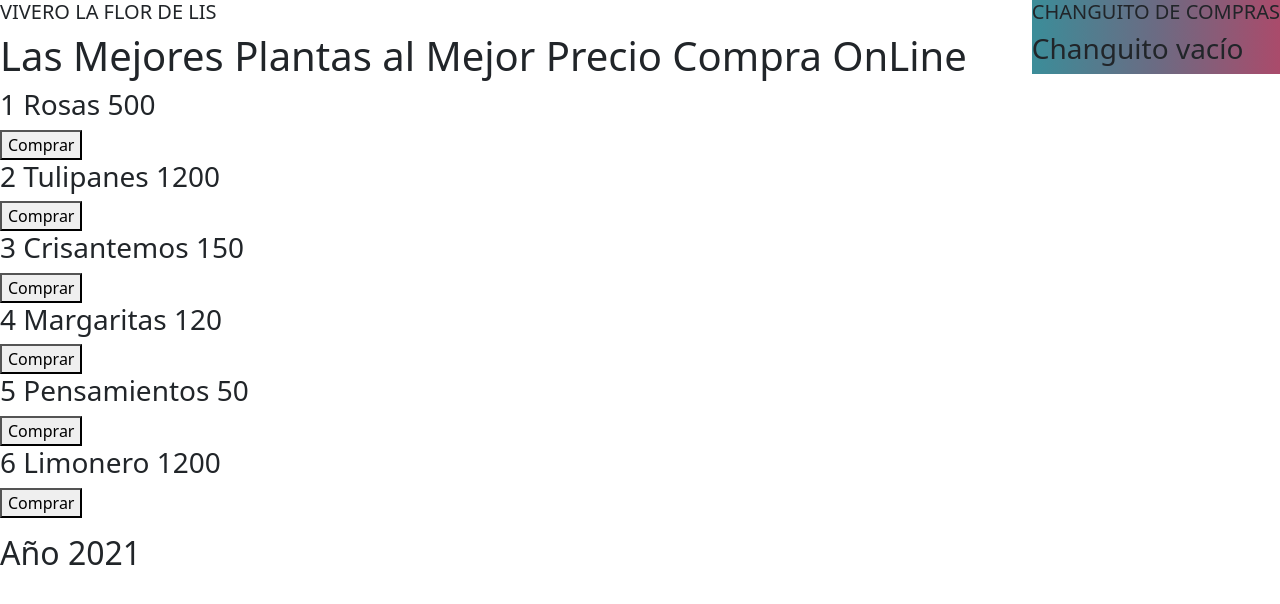
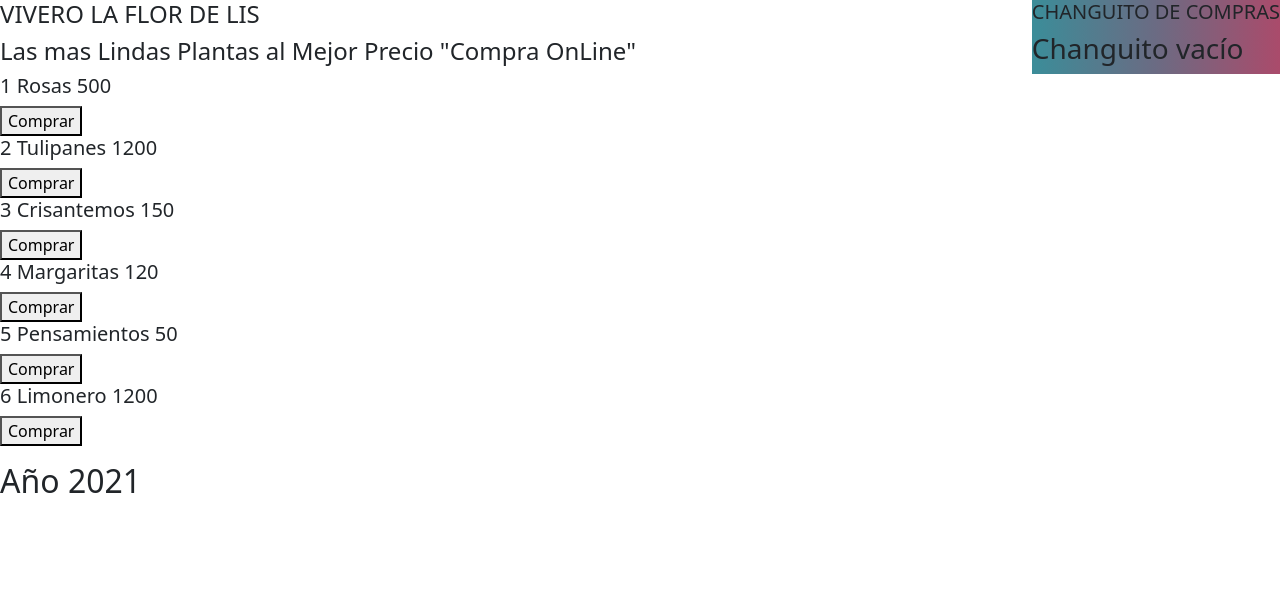
Before and after one commit to Miriamolson73/unahur, a React (Create React App) app: page / in a window 1280 px wide. Shown: the top 604 px of the page. Built offline with nearby package versions, Linux system fonts and the light colour scheme.

Commit message:
correcciones de codigo , ahora funciona

```diff
--- a/src/App.js
+++ b/src/App.js
@@ -24,7 +24,7 @@ function App() {
 
 
       <Header />
-      <h1>Las Mejores Plantas al Mejor Precio Compra OnLine </h1>
+      <h4>Las mas Lindas Plantas al Mejor Precio "Compra OnLine" </h4>
       {productos.map(producto=>(
           <Producto
           key={producto.id}
@@ -40,6 +40,7 @@ function App() {
 
 
         changuito={changuito}
+        agregarProducto={agregarProducto}
       />
       <Footer
         anio={2021}/>
--- a/src/components/Headers.jsx
+++ b/src/components/Headers.jsx
@@ -3,7 +3,7 @@ import React from 'react';
 const Header = () => {
     return (
         <div>
-           <h5>VIVERO LA FLOR DE LIS</h5>
+           <h4>VIVERO LA FLOR DE LIS</h4>
         </div>
 
      );
--- a/src/components/Producto.jsx
+++ b/src/components/Producto.jsx
@@ -13,30 +13,29 @@ const Producto = ({producto,productos,changuito,agregarProducto}) => {
             producto => producto.id===id)[0];
             agregarProducto([
                 ...changuito,
-                producto]);
+                producto]);  //aca agrega un producto al changuito
 
         console.log(producto);
     }
 
     // ELIMINAR DE CHANGUITO
-    const eliminarProducto=(id) => {
 
-        const compra= changuito.filter(
-            producto => producto.id !== id)[0];
-            agregarProducto([
-               changuito,producto
-                ]);
+        const eliminarProducto = (id) => {
+            const productos = changuito.filter (
+                producto => producto.id !== id);
+
+            // Actualizar el state
+                agregarProducto (productos);
+        };
 
 
 
 
-        console.log(compra);
-    }
 
     return (
         <Fragment>
             <div>
-            <h3>{id}{articulo}{precio}</h3>
+            <h5>{id}{articulo}{precio}</h5>
             {
                 productos
 
--- a/src/components/changuito.css
+++ b/src/components/changuito.css
@@ -1,7 +1,7 @@
 .changuito {
     position:fixed;
     right: 0;
-    width: 400;
+    width: 300;
     top: 0;
 
     background: #aa4b6b;  /* fallback for old browsers */
```
